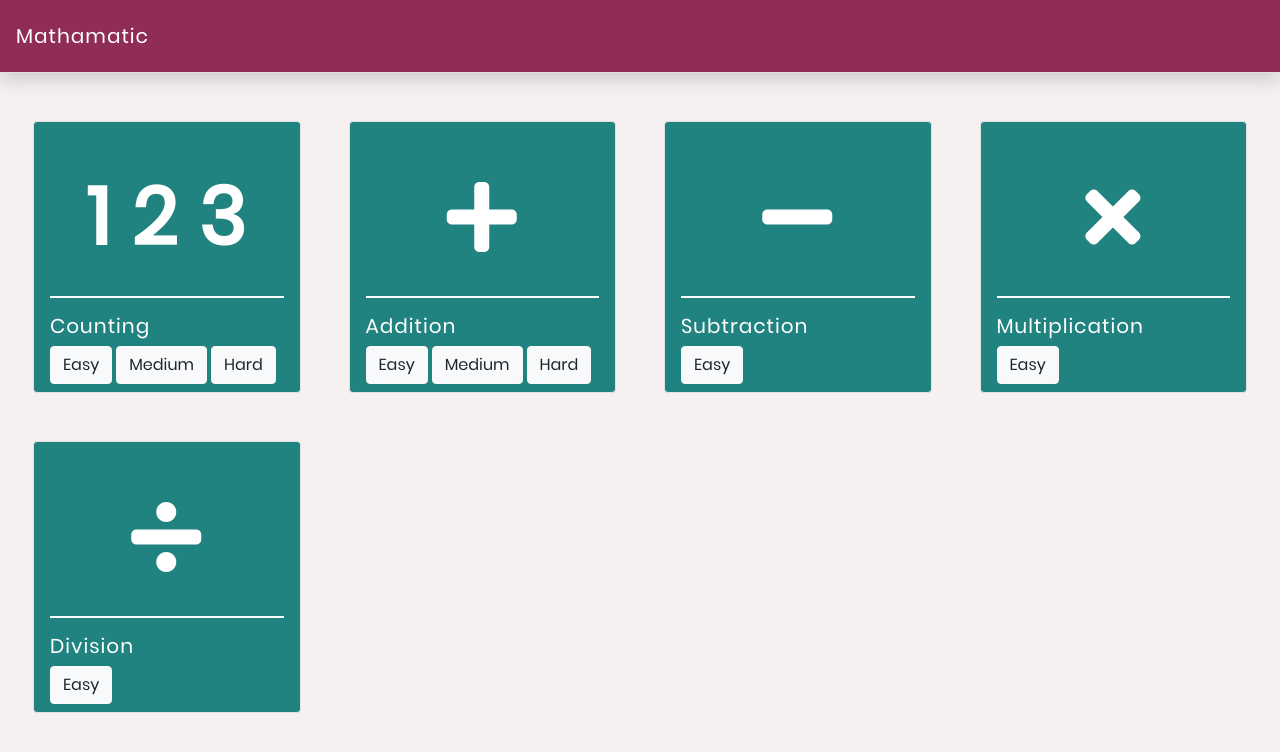
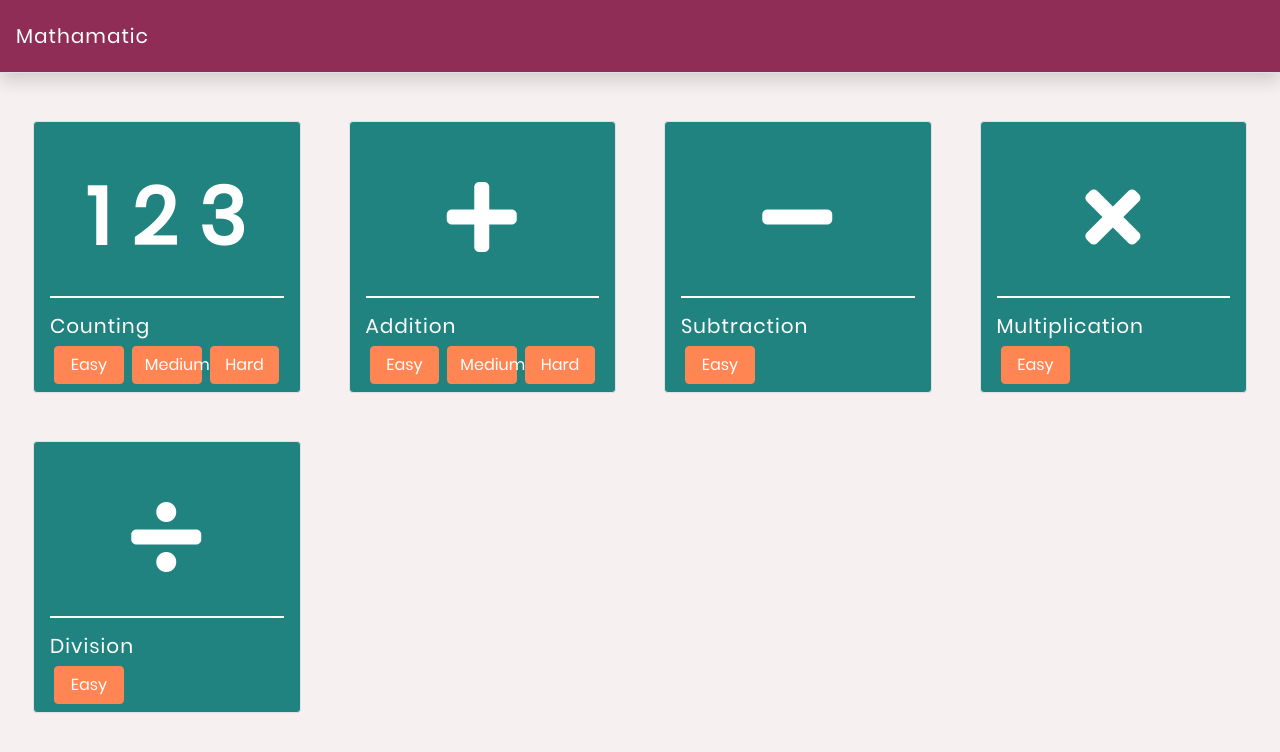
Before and after one commit to arron1993/mathamatic, an Angular app: page /topics in a window 1280 px wide. Shown: the top 752 px of the page. Built offline with nearby package versions, Linux system fonts and the light colour scheme.

Commit message:
added colour variables, added styling for difficulty buttons

```diff
--- a/src/app/components/topic-list/topic-list.component.html
+++ b/src/app/components/topic-list/topic-list.component.html
@@ -7,10 +7,10 @@
                 </div>
                 <div class='py-3'>
                     <h5> {{ topic.name }}</h5>
-                    <div>
-                        <span *ngFor='let difficulty of topic.difficulties'>
-                            <a routerLink="/topics/{{topic.name.toLowerCase()}}/{{difficulty}}">
-                                <button class='btn btn-light mr-1'>
+                    <div class='row no-gutters'>
+                        <span *ngFor='let difficulty of topic.difficulties' class='col-4 px-1'>
+                            <a class='w-100' routerLink="/topics/{{topic.name.toLowerCase()}}/{{difficulty}}">
+                                <button class='btn btn-c-tertiary w-100'>
                                     {{ difficulty | topicDifficulty }}
                                 </button>
                             </a>
--- a/src/styles.scss
+++ b/src/styles.scss
@@ -1,6 +1,7 @@
-/* You can add global styles to this file, and also import other style files */
+    /* You can add global styles to this file, and also import other style files */
 @import '~bootstrap/dist/css/bootstrap.min.css';
 @import '~@fortawesome/fontawesome-free/css/all.css';
+@import './variables.scss';
 
 @font-face {
     font-family: "Poppins";
@@ -33,24 +34,41 @@ a.no-style {
 }
 
 .btn-c-primary {
-    background-color: #8F2D56;
+    &:hover  {
+        color: white;
+        filter: brightness(0.9);
+        transition: 0.2s;
+    }
+
+    background-color: $c-primary;
     color: white;
 }
-.btn-c-primary:hover  {
-    color: white;
-    filter: brightness(0.9);
-    transition: 0.2s;
-}
+
 .bg-c-primary {
-    background-color: #8F2D56;
+    background-color: $c-primary;
 }
 
 .text-c-primary {
-    color: #8F2D56;
+    color: $c-primary;
 }
+
 .bg-c-secondary {
-    background-color: #218380;
+    background-color: $c-secondary;
 }
+
 .text-responsive {
   font-size: calc(100% + 1vw + 1vh);
 }
+
+
+.btn-c-tertiary {
+    &:hover {
+        color: white;
+        filter: brightness(0.9);
+        transition: 0.2s;
+    }
+
+    background-color: $c-tertiary;
+    border-color: $c-tertiary;
+    color: #fff;
+}
--- /dev/null
+++ b/src/variables.scss
@@ -0,0 +1,3 @@
+$c-primary: #8F2D56;
+$c-secondary: #218380;
+$c-tertiary: #FF8552;
```
